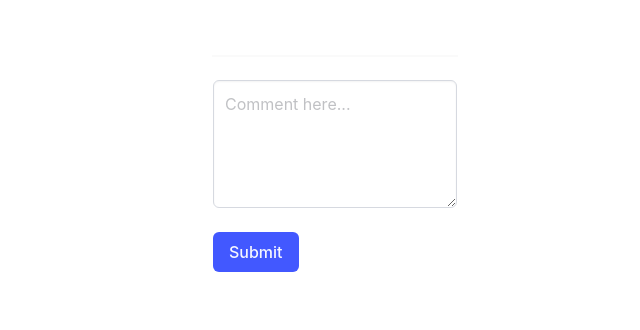
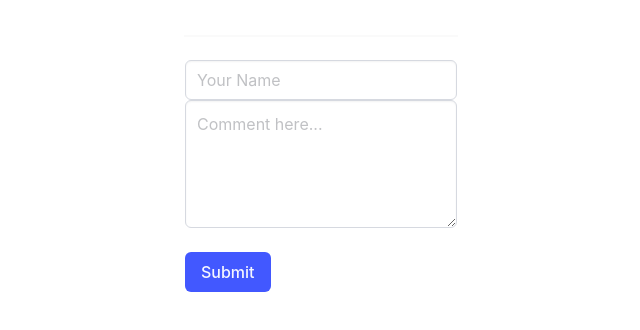
Before and after one commit to ellyburke/webdev-otufbmp, a Vue app: page / in a window 1280 px wide. Shown: the part 236-566 px from the top of the page, without its empty margins (183-823 px from the left). Built offline with nearby package versions, Linux system fonts and the light colour scheme; the HTML template or start-up script is replaced by a standard one.

Commit message:
Added rules to avoid empty strings

```diff
--- a/src/components/CommentInput.vue
+++ b/src/components/CommentInput.vue
@@ -1,11 +1,13 @@
 <script setup>
 import { ref } from 'vue'
 
-const commentText = ref('');
+const commentUser = ref('')
+const commentText = ref('')
 const emit = defineEmits(['new-comment'])
 
 const submitComment = () => {
-    emit('new-comment', commentText.value);
+    if (!commentUser.value || !commentText.value) return;
+    emit('new-comment', commentUser.value, commentText.value);
     commentText.value = '';
 }
 
@@ -14,6 +16,7 @@ const submitComment = () => {
 <template>
     <div class="field">
         <div class="control">
+            <input v-model="commentUser" class="input" type="text" placeholder="Your Name"></input>
             <textarea v-model="commentText" class="textarea" placeholder="Comment here..."></textarea>
         </div>
         <div class="control mt-5">
--- a/src/components/CommentSection.vue
+++ b/src/components/CommentSection.vue
@@ -4,8 +4,8 @@ import CommentInput from './CommentInput.vue';
 
 const comments = ref([])
 
-const handleNewComment = (commentText) => {
-    comments.value.push({ user: 'User', text: commentText });
+const handleNewComment = (commentUser, commentText) => {
+    comments.value.push({ user: commentUser, text: commentText });
 }
 
 </script>
```
